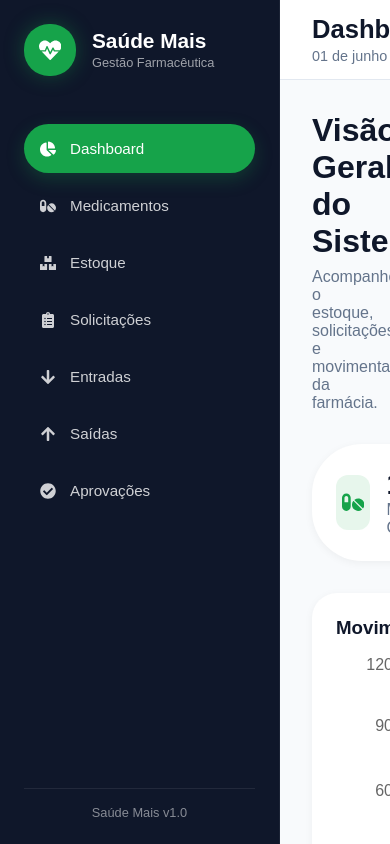
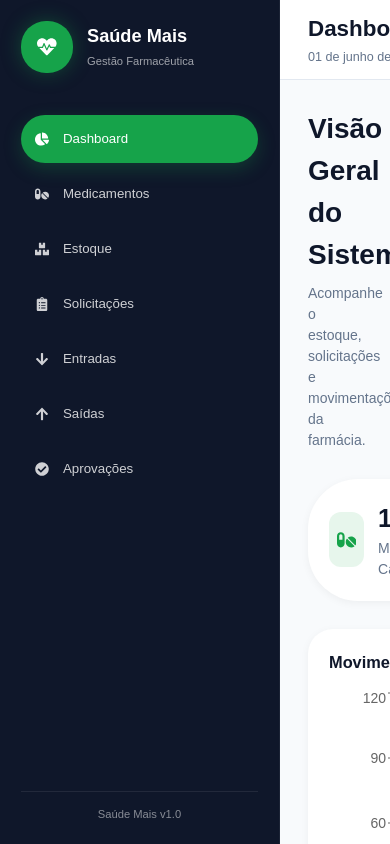
Before and after one commit to alicessena/SaudeMais, a React (Vite) app: page / in a window 390 px wide. Built offline with nearby package versions, Linux system fonts and the light colour scheme.

Commit message:
Style: add responsive styles and improve layout for containers, cards, and buttons

```diff
--- a/src/styles/global.css
+++ b/src/styles/global.css
@@ -19,10 +19,18 @@ html {
 
 body {
   min-height: 100vh;
+
   font-family: "Poppins", sans-serif;
+
   background-color: var(--background);
+
   color: var(--text-primary);
+
   -webkit-font-smoothing: antialiased;
+
+  overflow-x: hidden;
+
+  line-height: 1.5;
 }
 
 /* Imagens */
@@ -96,3 +104,112 @@ table {
   background: var(--primary);
   color: white;
 }
+
+/* Containers */
+
+.pageContainer {
+  width: 100%;
+  padding: 2rem;
+}
+
+.pageTitle {
+  font-size: 2rem;
+  font-weight: 600;
+  color: var(--text-primary);
+  margin-bottom: 2rem;
+}
+
+/* Cards */
+
+.card {
+  background: var(--surface);
+
+  border-radius: var(--radius-lg);
+
+  padding: 1.5rem;
+
+  box-shadow: var(--shadow-sm);
+}
+
+/* Tabelas */
+
+.tableWrapper {
+  width: 100%;
+  overflow-x: auto;
+}
+
+/* Inputs */
+
+.formInput {
+  width: 100%;
+
+  height: 44px;
+
+  padding: 0 1rem;
+
+  border: 1px solid var(--border);
+
+  border-radius: var(--radius-md);
+
+  background: white;
+}
+
+.formInput:focus {
+  border-color: var(--primary);
+}
+
+/* Botões */
+
+.btnPrimary {
+  background: var(--primary);
+
+  color: white;
+
+  padding: 0.75rem 1.25rem;
+
+  border-radius: var(--radius-md);
+
+  transition: 0.2s;
+}
+
+.btnPrimary:hover {
+  background: var(--primary-dark);
+}
+
+.btnSecondary {
+  background: #e2e8f0;
+
+  color: var(--text-primary);
+
+  padding: 0.75rem 1.25rem;
+
+  border-radius: var(--radius-md);
+}
+
+/* Tablet */
+
+@media (max-width: 1024px) {
+  html {
+    font-size: 15px;
+  }
+
+  .pageContainer {
+    padding: 1.5rem;
+  }
+}
+
+/* Mobile */
+
+@media (max-width: 768px) {
+  html {
+    font-size: 14px;
+  }
+
+  .pageContainer {
+    padding: 1rem;
+  }
+
+  .pageTitle {
+    font-size: 1.5rem;
+  }
+}
```
